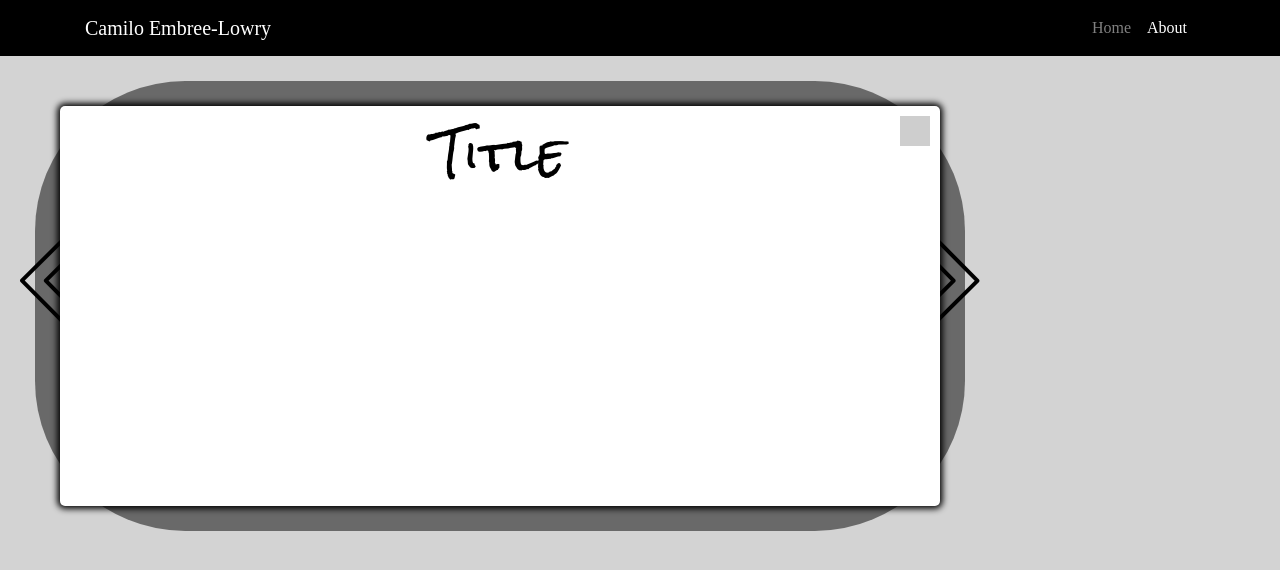
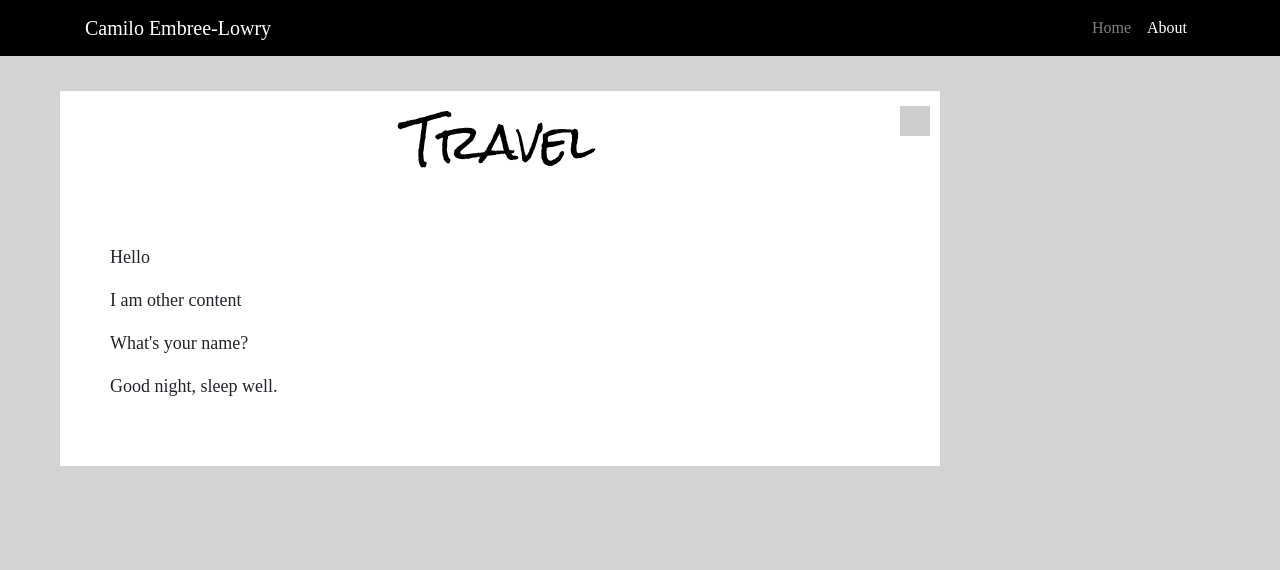
Before and after one commit to camilothomas/about-page, a React app: page / in a window 1280 px wide. Both pictures are taken after a click on the element "Travel". Built offline with nearby package versions, Linux system fonts and the light colour scheme; grey boxes are pictures that could not be loaded; a web font is replaced by a local one.

Commit message:
ready to start coding interest content

```diff
--- a/public/index.html
+++ b/public/index.html
@@ -3,8 +3,6 @@
   <head>
     <meta charset="utf-8" />
     <link rel="shortcut icon" href="%PUBLIC_URL%/favicon.ico" />
-    <link href="https://fonts.googleapis.com/css?family=Roboto+Condensed" rel="stylesheet">
-    <link href="https://fonts.googleapis.com/css?family=Capriola" rel="stylesheet">
     <meta name="viewport" content="width=device-width, initial-scale=1" />
     <meta name="theme-color" content="#000000" />
     <!--
--- a/src/index.css
+++ b/src/index.css
@@ -1,5 +1,5 @@
 @import url('https://fonts.googleapis.com/css?family=Rock+Salt');
-
+@import url('https://fonts.googleapis.com/css?family=Capriola');
 
 body {
 	background-color: lightgrey;
@@ -147,32 +147,23 @@ nav {
 	left: 0px;*/
 
 	width: 1000px;
-	height: 500px;
+	/*height: 600px;*/
 	z-index: 7;
-	border-bottom-right-radius: 15px;
-	border-bottom-left-radius: 15px;
-}
-
-.frame2 {
-	position: absolute;
-	top: 25px;
-	left: 35px;
-	background-color: rgba(0,0,0,.5);
-	width: 930px;
-	height: 450px;
-	border-radius: 150px;
 
 }
 
 .display {
 	position: absolute;
-	top: 25px;
-	left: 25px;
+	top: 35px;
+	left: 60px;
 	background-color: white;
 	width: 880px;
-	height: 400px;
-	border-radius: 5px;
-	box-shadow: 0 0 5pt 2pt black;
+}
+
+.content {
+	padding: 50px;
+	font-family: 'Capriola';
+	font-size: 18px;
 }
 
 .tvTitle {
@@ -180,13 +171,13 @@ nav {
   font-size: 48px;
 	color:black;
 	text-align: center;
-	margin-top:  12px;
+	margin-top:  15px;
 	background-color: white;
 }
 
 .close {
 	position: absolute;
-	top: 10px;
+	top: 15px;
 	right: 10px;
 	width: 30px;
 	height: 30px;
--- a/src/index.js
+++ b/src/index.js
@@ -55,12 +55,16 @@ class Display extends React.Component {
 	render() {
 		return(
 	  <div className={this.props.clss}>
-	  	<div className='frame2'>
+
+
+
 	  	  <div className='display'>
-	  	    <p className='tvTitle'>Title</p>
+
+	  	    <p className='tvTitle'>{this.props.title}</p>
 	  	    <CloseBtn onClick={this.props.onClick} />
+	  	  	{this.props.content}
 	  	  </div>
-	  	</div>
+
 	  </div>
 		);
   }
@@ -86,6 +90,23 @@ class InterestMap extends React.Component {
 		  leftBack: 'dummy1',
 		  rightBack: 'dummy2',
 		  displayClass: 'xdisplay',
+		  lArrowClass: 'l-arrow',
+		  rArrowClass: 'r-arrow',
+		 	displayTitle: '',
+		 	content: [
+		 					 <div className='content'>
+							   <p>Hello</p>
+		 					   <p>I am content</p>
+		 					   <p>What's your name?</p>
+		 					   <p>Good night, sleep well.</p>
+		 					 </div>,
+		 					 <div className='content'>
+							   <p>Hello</p>
+		 					   <p>I am other content</p>
+		 					   <p>What's your name?</p>
+		 					   <p>Good night, sleep well.</p>
+		 					 </div>
+		 					 ],
   	};
   }
 
@@ -118,6 +139,8 @@ class InterestMap extends React.Component {
 			<Display
 				onClick={e => this.handleClose(e)}
 				clss={clss}
+				title={this.state.displayTitle}
+				content={this.state.content[1]}
 			/>
 		);
 	}
@@ -165,23 +188,38 @@ class InterestMap extends React.Component {
 	}
 
   handleClose(e) {
-  	this.setState({displayClass: 'xdisplay'});
+  	this.setState({displayClass: 'xdisplay', lArrowClass: 'l-arrow', rArrowClass: 'r-arrow'});
   }
 
 	interestClick(e) {
-		this.setState({displayClass: 'frame'});
+		let cName = e.target.className;
+		if (!cName.includes('tablet')) {
+			cName = e.target.parentNode.className;
+		}
+		switch(cName[0]) {
+			case 'l':
+				this.setState({displayTitle: this.state.interestArray[0][0]});
+				break;
+			case 'r':
+				this.setState({displayTitle: this.state.interestArray[2][0]});
+			  break;
+			default:
+				this.setState({displayTitle: this.state.interestArray[1][0]});
+		}
+		console.log(cName);
+		this.setState({displayClass: 'frame', lArrowClass: 'xdisplay', rArrowClass: 'xdisplay'});
 	}
 
 	arrayOfContent() {
 		return(
 			<div className='iMap'>
-  			{this.renderArrow(left, 'l-arrow')}
+  			{this.renderArrow(left, this.state.lArrowClass)}
   		  {this.renderInterest(...this.state.interestArray[0])}
   		  <div className={this.state.leftBack}></div>
   		  {this.renderInterest(...this.state.interestArray[1])}
   	    <div className={this.state.rightBack}></div>
   	    {this.renderInterest(...this.state.interestArray[2])}
-  			{this.renderArrow(right, 'r-arrow')}
+  			{this.renderArrow(right, this.state.rArrowClass)}
   			{this.renderDisplay(this.state.displayClass)}
   			<p className='buffer'></p>
     	</div>
```
Also changed, not shown: 1 other file.
